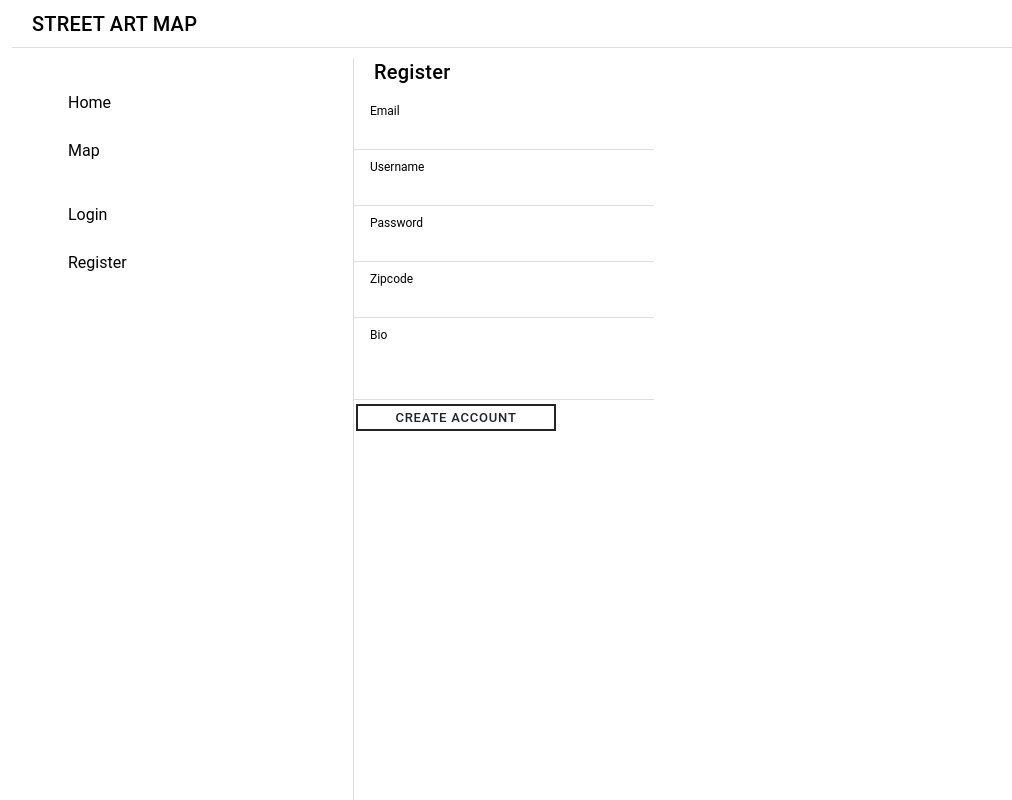
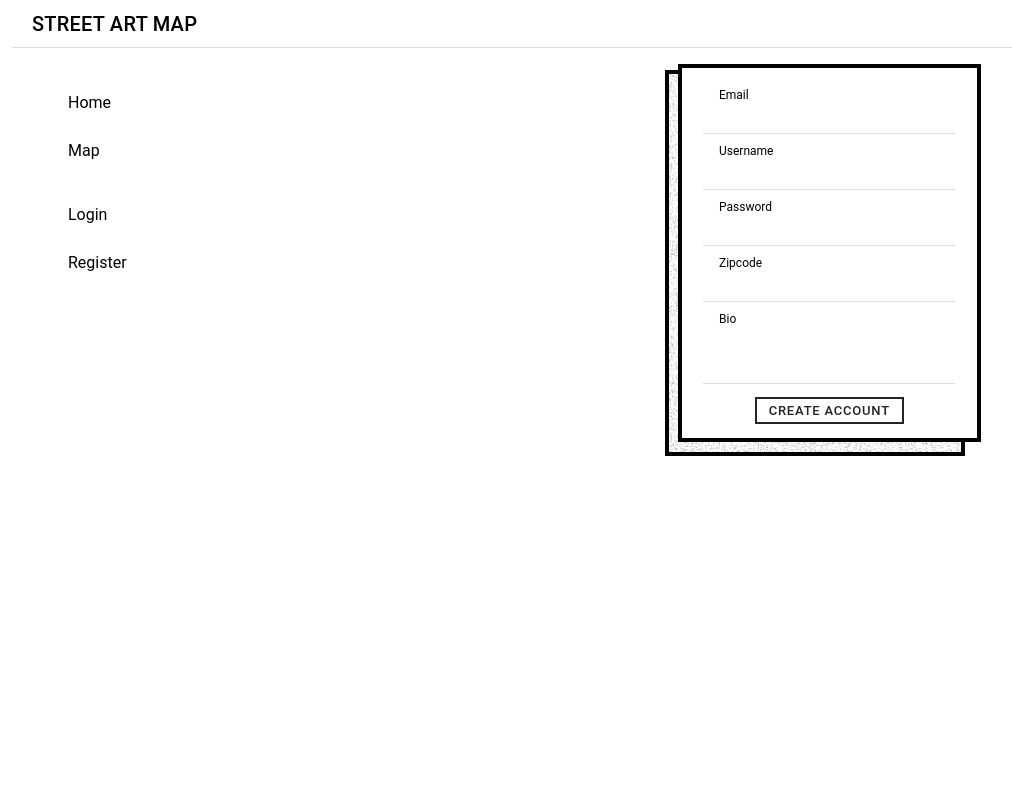
Before and after one commit to samantharand/js-capstone-frontend, a React (Create React App) app: page /register in a window 1280 px wide. Shown: the whole page, without its empty margins (4-1016 px from the left). Built offline with nearby package versions, Linux system fonts and the light colour scheme; no server answers; what google-maps-react would draw is missing.

Commit message:
bunch of CSS - playing with graphic stuff, got rid of box shadows and borders that are part of IONIC theming

```diff
--- a/src/home/Home.js
+++ b/src/home/Home.js
@@ -5,11 +5,8 @@ export default function Home(props) {
 	return (
 		<IonContent>
 			<IonTitle> home :) </IonTitle>
-			<div style={{
-				backgroundImage: 'url(https://s3.amazonaws.com/zenplannerwordpress-stack0/wp-content/uploads/sites/97/2018/09/20141422/Sprinkles-Background.jpg)',
-				height: '500px', backgroundSize: 'contain'}}
-			>
-				<div style={{backgroundColor: 'rgba(255, 255, 255, .9)', height: '250px'}}>
+			<div className='MainHomeDiv'>
+				<div className='MainHomeDivInfo'>
 					Lorem ipsum dolor sit amet, consectetur adipiscing elit, sed do eiusmod tempor incididunt ut labore et dolore magna aliqua. Diam sit amet nisl suscipit adipiscing bibendum. Scelerisque fermentum dui faucibus in ornare quam viverra orci. Semper risus in hendrerit gravida rutrum quisque non tellus orci. Arcu bibendum at varius vel pharetra vel turpis. Ac tortor dignissim convallis aenean et. Pulvinar pellentesque habitant morbi tristique. Ut eu sem integer vitae justo eget magna. Cras adipiscing enim eu turpis. Eget dolor morbi non arcu. In arcu cursus euismod quis viverra. Felis bibendum ut tristique et egestas quis. Orci ac auctor augue mauris augue. Ut enim blandit volutpat maecenas. Nullam vehicula ipsum a arcu cursus vitae. Arcu cursus euismod quis viverra nibh cras. A iaculis at erat pellentesque adipiscing commodo elit at. Vestibulum mattis ullamcorper velit sed ullamcorper morbi tincidunt. Sed egestas egestas fringilla phasellus faucibus.
 					</div>
 			</div>
--- a/src/theme/variables.css
+++ b/src/theme/variables.css
@@ -87,9 +87,54 @@ ion-content > ion-title {
   margin-bottom: 10px;
 }
 
-/*.HomePage {
-  --background: #ff0000;
-}*/
+.MainHomeDiv, .RegisterDiv {
+  /*background-image: url(https://s3.amazonaws.com/zenplannerwordpress-stack0/wp-content/uploads/sites/97/2018/09/20141422/Sprinkles-Background.jpg);*/
+  /*background-image: url(../background.jpg);*/
+  background-image: url(../noise_v2.png);
+  padding-left: 10px;
+  padding-bottom: 10px;
+  background-size: cover;
+  width: 325px;
+  display: flex;
+  justify-content: flex-end;
+  border: 4px solid black;
+  /*background-color: #ff0000;*/
+}
+
+.RegisterDiv {
+  width: 300px;
+}
+
+.MainHomeDivInfo, .RegisterDivInfo {
+  background-color: rgba(255, 255, 255);
+  margin-top: -10px;
+  margin-right: -20px;
+  padding: 10px;
+  border: 4px solid black;
+}
+
+.RegisterDiv {
+  margin: 0 auto;
+}
+
+.RegisterForm {
+  display: flex;
+  flex-direction: column;
+  align-items: center;
+  width: 275px;
+}
+
+.form
+
+ion-button {
+  /*width: 200px;*/
+}
+
+ion-menu-toggle > ion-item:hover {
+  /*--background: #ff0000;*/
+  cursor: pointer;
+  border: 2px solid black;
+}
 
 ion-toast {
   --border-radius: 0;
@@ -100,12 +145,21 @@ ion-popover {
 }
 
 ion-button {
-  --outline: #000000;
+  /*--outline: #000000;*/
+  margin-top: 13px;
   --border-radius: 0;
 }
 
 ion-app > ion-header > ion-item {
   /*--background: #ffff00;*/
+}
+
+ion-split-pane {
+  --border: none;
+}
+
+#main {
+  box-shadow: none;
 }
 
 @media (prefers-color-scheme: dark) {
--- a/src/users/RegisterContainer.js
+++ b/src/users/RegisterContainer.js
@@ -74,22 +74,27 @@ export default function Register(props){
 
 	      } else {
 
+	        setFlashMessage(registerJson.message)
+	        setToastOpen(true)
 	        console.log("registerJson.message --> ", registerJson.message);
 	        console.log("registerJson.status --> ", registerJson.status);
-	        setFlashMessage(registerJson.message)
-	        setToastOpen(true)
 	      }
 
 	    } catch (error) {
+	      setFlashMessage('Please fill out the required forms!')
+	      setToastOpen(true)
 	      console.error("ERROR in REGISTER")
 	      console.error(error)
 	    }
 	  }
 
 	return (
-			<IonContent style={{width: '300px'}}>
-				<IonTitle> Register </IonTitle>
-				<form className="LoginForm" onSubmit={handleSubmit}>
+			<IonContent>
+				<IonTitle> </IonTitle>
+				<div className='RegisterDiv'>
+					<div className='RegisterDivInfo'>
+						<form className="RegisterForm" onSubmit={handleSubmit}>
+							<div className='FormItems'>
 								<IonItem>
 									<IonLabel position='stacked'> Email </IonLabel>
 									<IonInput
@@ -135,14 +140,17 @@ export default function Register(props){
 										value={userInfo.bio}
 									/>
 								</IonItem>
+							</div>
 							<IonButton
 								fill='outline'
 								size='small'
 								color='dark'
 								onClick={ handleSubmit }
-						style={{width: '200px'}}>Create Account</IonButton>
+								>Create Account</IonButton>
 						</form>
-				<ion-toast
+					</div>
+				</div>
+				<IonToast
 					isOpen={toastOpen}
 					onDidDismiss={ () => {setToastOpen(false)} }
 					message={flashMessage}
```
Also changed, not shown: src/noise_v1.png (added), src/noise_v2.png (added). Lines whose indentation alone changed are shown as unchanged.
